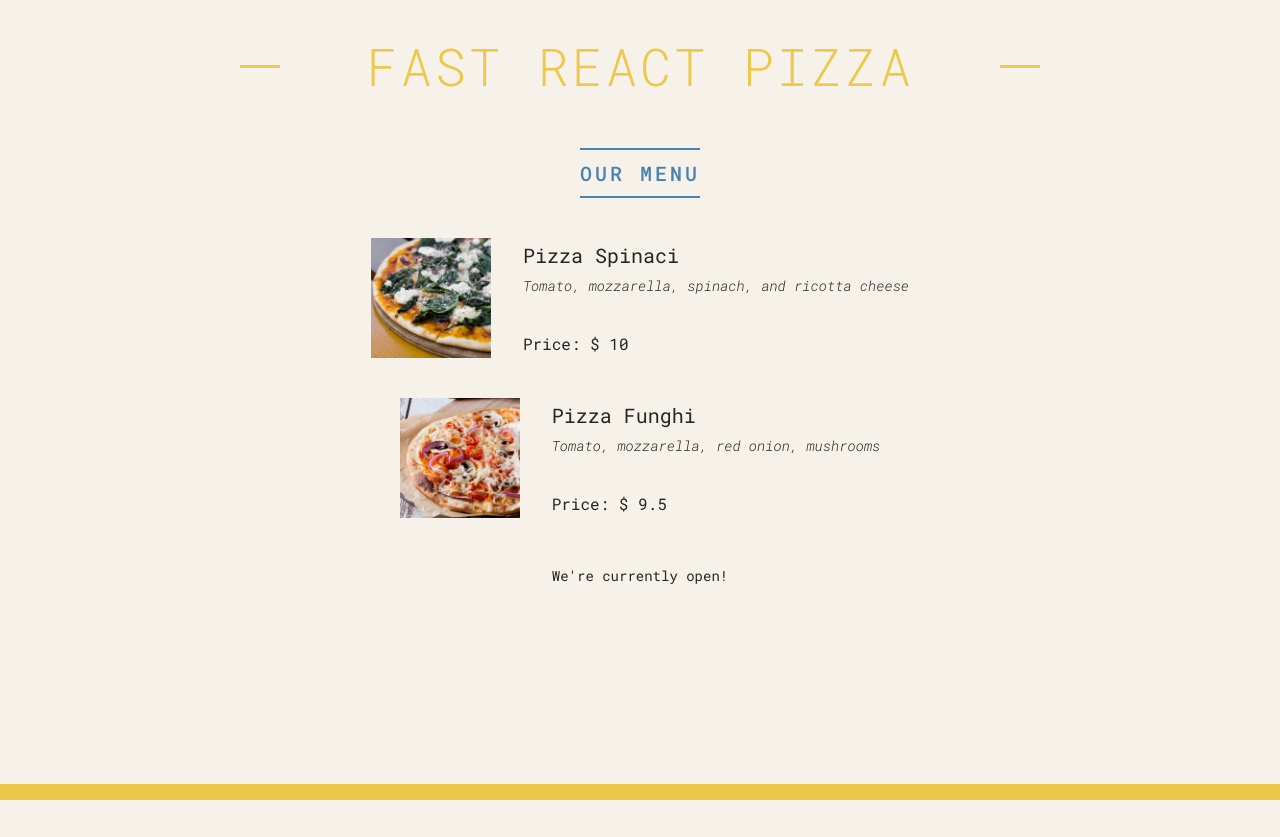
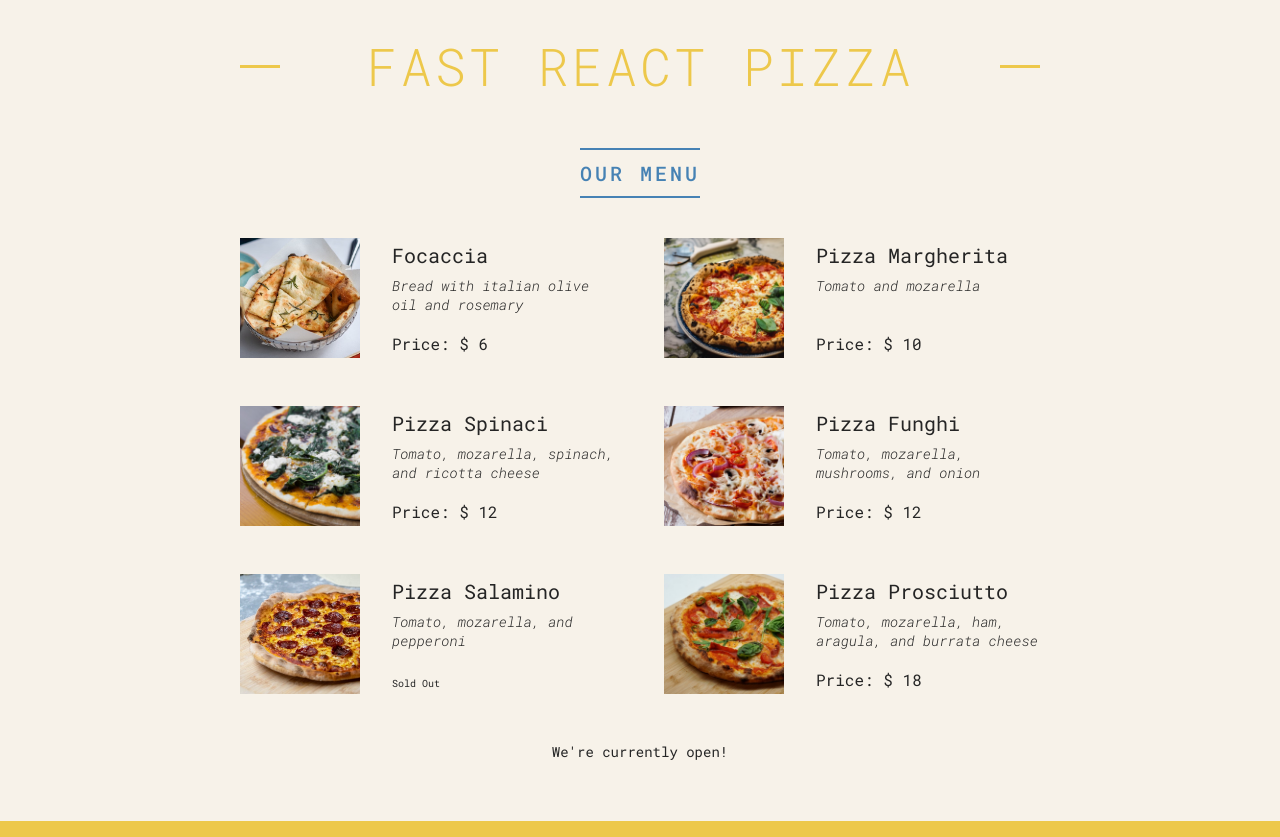
Before and after one commit to BillStephens2022/Pizza-React, a React (Create React App) app: page / in a window 1280 px wide. Before the commit the page ends 800 px from the top, so only its background shows below. Built offline with nearby package versions, Linux system fonts and the light colour scheme.

Commit message:
updated Menu component to render pizza data

```diff
--- a/src/components/Menu.jsx
+++ b/src/components/Menu.jsx
@@ -1,12 +1,16 @@
 import Pizza from "./Pizza";
-
+import { pizzaData } from "../data/data";
 
 export default function Menu() {
+  console.log(pizzaData);
   return (
     <main className="menu">
       <h2 style={{ color: "steelblue", fontSize: "2rem" }}>Our Menu</h2>
-      <Pizza name="Pizza Spinaci" ingredients="Tomato, mozzarella, spinach, and ricotta cheese" photoName="pizzas/spinaci.jpg" price={10.00} />
-      <Pizza name="Pizza Funghi" ingredients="Tomato, mozzarella, red onion, mushrooms" photoName="pizzas/funghi.jpg" price={9.50} />
+      <ul className="pizzas">
+        {pizzaData.map((pizza) => {
+          return <Pizza key={pizza.name} {...pizza} />;
+        })}
+      </ul>
     </main>
   );
 }
--- a/src/components/Pizza.jsx
+++ b/src/components/Pizza.jsx
@@ -1,13 +1,13 @@
 export default function Pizza(props) {
-  const { name, ingredients, photoName, price } = props;
+  const { name, ingredients, photoName, price, soldOut } = props;
   return (
-    <div className="pizza">
+    <li className="pizza">
       <img src={photoName} alt={name} />
       <div>
         <h3>{name}</h3>
         <p>{ingredients}</p>
-        <span>Price: $ {price}</span>
+        {soldOut ? "Sold Out" : <span>Price: $ {price}</span>}
       </div>
-    </div>
+    </li>
   );
 }
--- a/public/pizzas/data.js
+++ b/src/data/data.js
@@ -1,4 +1,4 @@
-const pizzaData = [
+export const pizzaData = [
   {
     name: "Focaccia",
     ingredients: "Bread with italian olive oil and rosemary",
```
